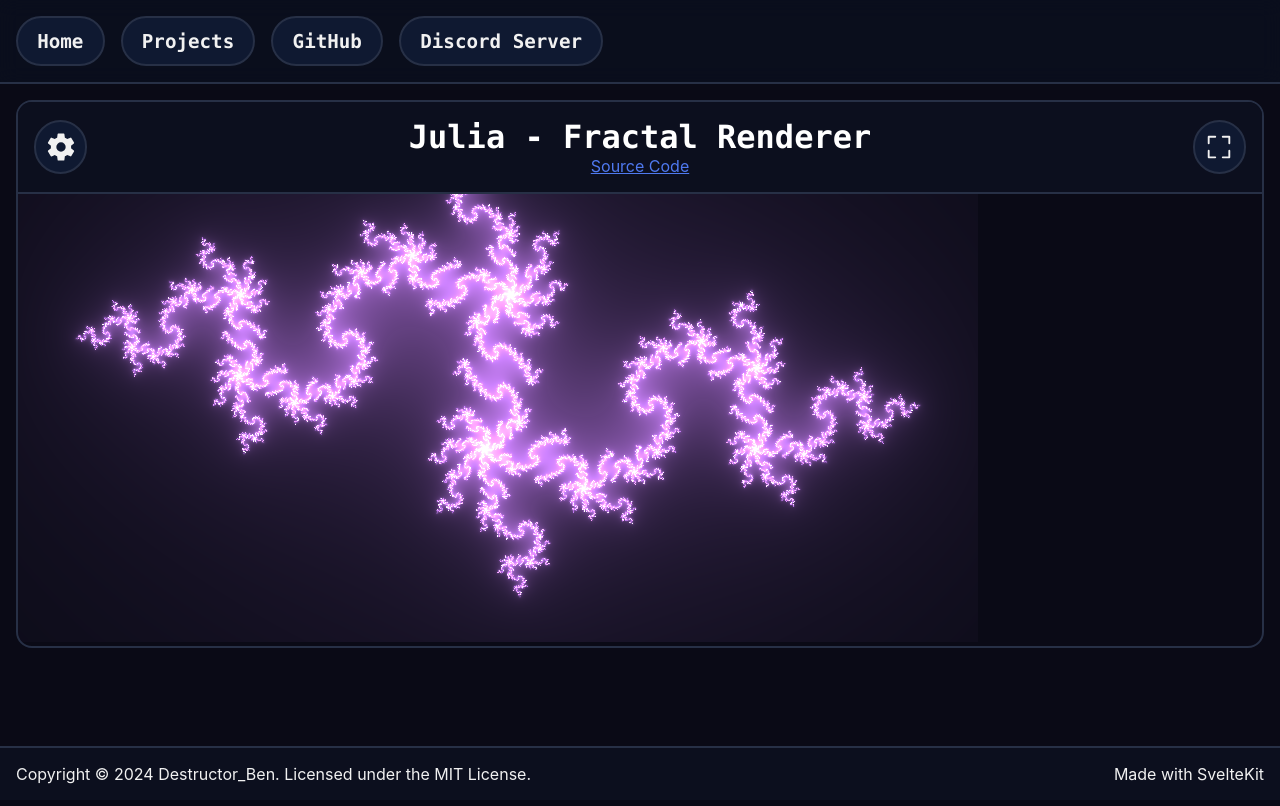
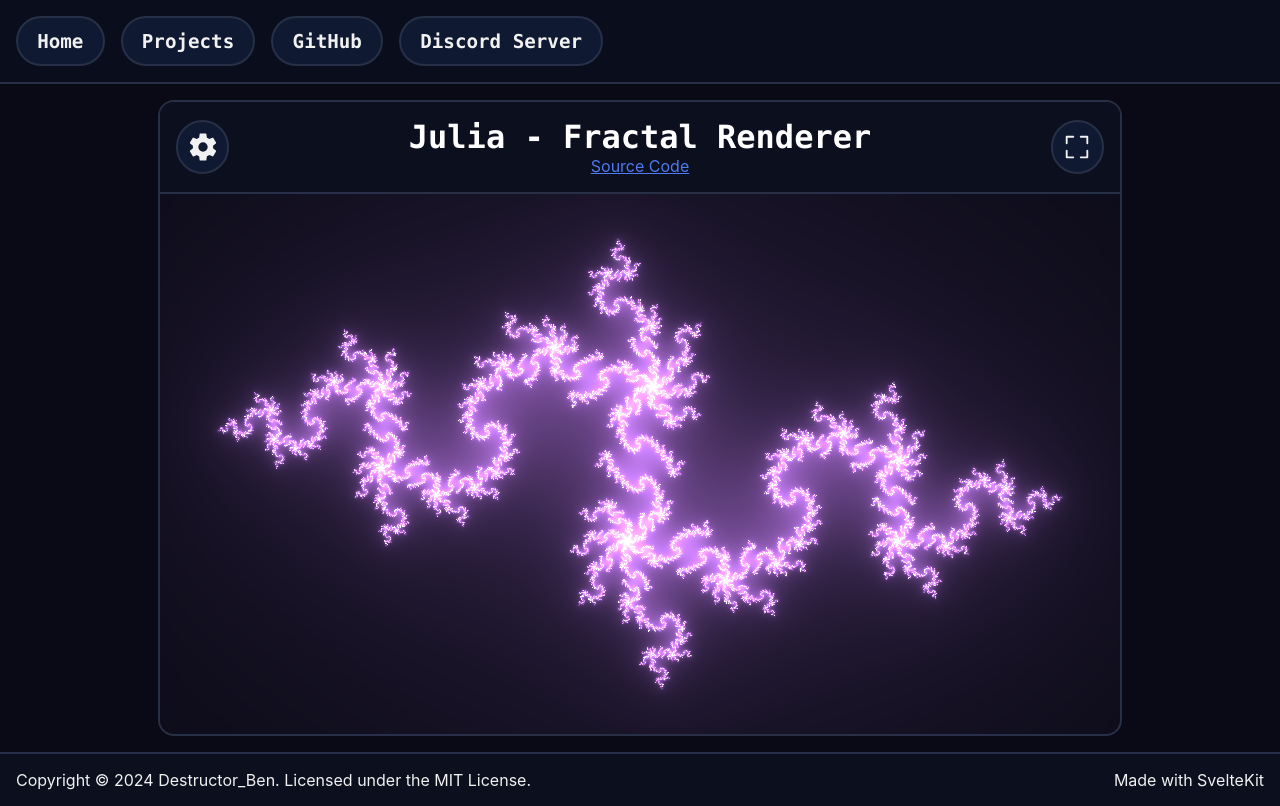
Before and after one commit to Destructor-Ben/destructor-ben.github.io, a SvelteKit app: page /projects/julia in a window 1280 px wide. Built offline with nearby package versions, Linux system fonts and the light colour scheme.

Commit message:
Fix sizing with the overlay and canvas

```diff
--- a/src/routes/projects/julia/+page.svelte
+++ b/src/routes/projects/julia/+page.svelte
@@ -115,16 +115,6 @@
 
 
 <div id="window" class:fullscreen={isFullscreen}>
-  <canvas
-    width={config.width}
-    height={config.height}
-    bind:this={canvas}
-    onmousemove={handleMouseMove}
-    onkeypress={handleKeyPress}
-  ></canvas>
-
-  <div class="overlay">
-    <!-- Nav bar -->
   <nav>
     <div class="left">
       <button
@@ -166,6 +156,16 @@
     </div>
   </nav>
 
+  <div class="content" style={`width: ${config.width}px; height: ${config.height}px;`}>
+    <canvas
+      width={config.width}
+      height={config.height}
+      bind:this={canvas}
+      onmousemove={handleMouseMove}
+      onkeypress={handleKeyPress}
+    ></canvas>
+
+    <div class="overlay">
       <!-- Settings -->
       {#if showSettings}
       <!-- TODO: redo -->
@@ -214,14 +214,19 @@
         </div>
       {/if}
     </div>
-
+  </div>
 </div>
 
 <style>
+  :global(main) {
+    align-items: center;
+  }
+
   #window {
     background-color: var(--col-bg);
     overflow: hidden;
-    position: relative;
+    display: inline-block;
+    width: fit-content;
 
     &:not(.fullscreen) {
       border-radius: 1em;
@@ -236,14 +241,6 @@
       left: 0;
       z-index: 999;
     }
-  }
-
-  .overlay {
-    position: absolute;
-    top: 0;
-    bottom: 0;
-    left: 0;
-    right: 0;
   }
 
   nav {
@@ -280,6 +277,20 @@
     }
   }
 
+  .content {
+    position: relative;
+    overflow: hidden;
+
+    canvas, .overlay {
+      width: 100%;
+      height: 100%;
+    }
+
+    .overlay {
+      position: absolute;
+      top: 0;
+    }
+
     /* TODO: properly style */
     .settings-window {
       display: flex;
@@ -290,8 +301,8 @@
       border: var(--border);
 
       gap: 0.5em;
-    margin-top: 1em;
       padding: 1em;
       border-radius: 1em;
     }
+  }
 </style>
```
Lines whose indentation alone changed are shown as unchanged.
